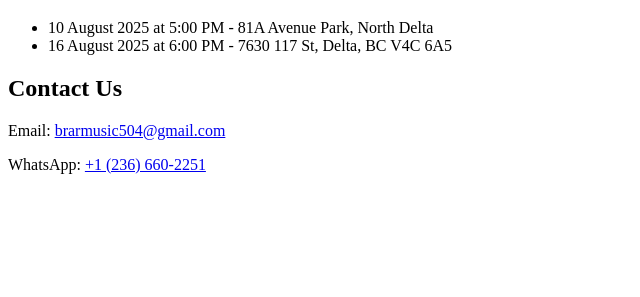
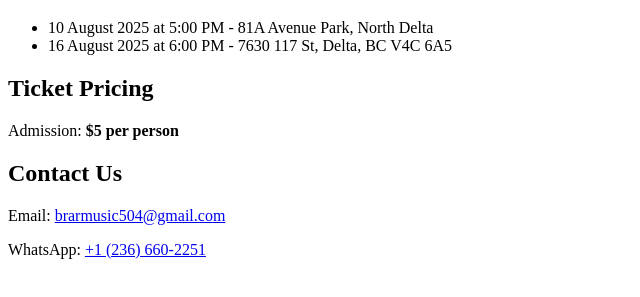
Before and after one commit to brarmsic1984/Ekamnoor, a plain HTML site: page index.html in a window 1280 px wide. Shown: the part 61-358 px from the top of the page, without its empty margins (0-640 px from the left). Drawn offline with Linux system fonts and the light colour scheme.

Commit message:
Update index.html with upcoming shows information

```diff
--- a/index.html
+++ b/index.html
@@ -11,6 +11,8 @@
         <li>10 August 2025 at 5:00 PM - 81A Avenue Park, North Delta</li>
         <li>16 August 2025 at 6:00 PM - 7630 117 St, Delta, BC V4C 6A5</li>
     </ul>
+    <h2>Ticket Pricing</h2>
+    <p>Admission: <strong>$5 per person</strong></p>
     <h2>Contact Us</h2>
     <p>Email: <a href="mailto:brarmusic504@gmail.com">brarmusic504@gmail.com</a></p>
     <p>WhatsApp: <a href="https://wa.me/12366602251">+1 (236) 660-2251</a></p>
```
